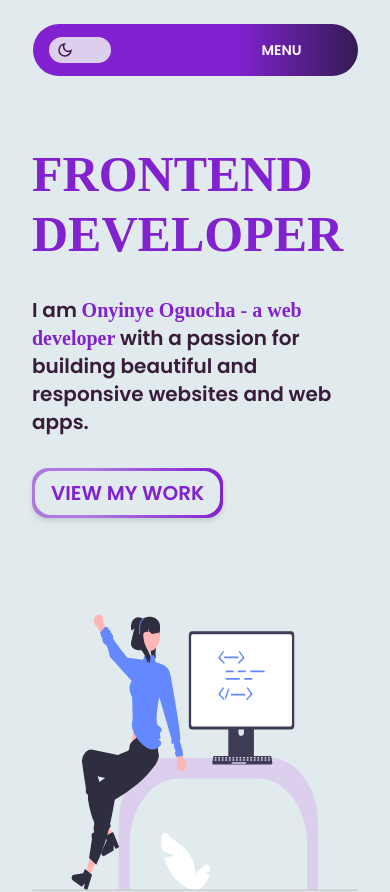
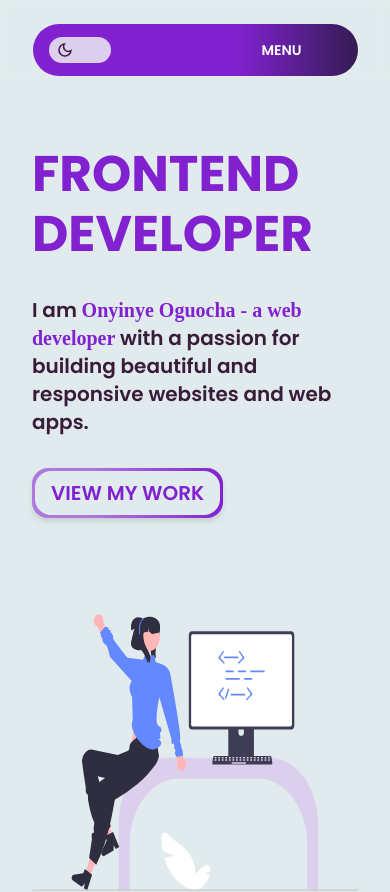
Before and after one commit to stephany247/onyinye-oguocha, a React (Vite) app: page / in a window 390 px wide. Shown: the top 892 px of the page. Built offline with nearby package versions, Linux system fonts and the light colour scheme; some icons are missing; a web font is replaced by a local one.

Commit message:
refactor styling in ContactSection, Footer, and Hero components for improved consistency and responsiveness

```diff
--- a/src/components/ContactSection.jsx
+++ b/src/components/ContactSection.jsx
@@ -27,7 +27,7 @@ function Contact() {
               {buttons.map((button) => (
                 <a
                   key={button}
-                  className={`px-3 py-2 mt-6 mr-6 rounded-lg inline-block drop-shadow-md capitalize text-semibold-20 whitespace-nowrap ${
+                  className={`px-3 py-2 mt-6 mr-6 rounded-lg inline-block drop-shadow-md capitalize text-regular whitespace-nowrap ${
                     selectedButton === button
                       ? "bg-purple text-white border-2 border-purple"
                       : "bg-transparent text-blue-dark border-2 border-blue-dark"
--- a/src/components/Footer.jsx
+++ b/src/components/Footer.jsx
@@ -32,8 +32,8 @@ function Footer() {
   ];
 
   return (
-    <footer className="w-full bg-dark-blue text-light-blue flex flex-col gap-8 items-center justify-center px-8 py-8 md:p-16">
-      <p className="text-regular md:text-semibold-20 text-center">
+    <footer className="w-full bg-dark-blue text-light-blue flex flex-col gap-4 sm:gap-8 items-center justify-center px-8 py-8 md:p-16">
+      <p className="text-sm md:text-regular text-center">
         Designed and developed by Onyinye Oguocha
       </p>
       <div className="flex gap-4 items-center justify-center">
--- a/src/components/Hero.jsx
+++ b/src/components/Hero.jsx
@@ -9,7 +9,7 @@ function Hero() {
     >
       <div className="grid grid-rows-2 md:grid-cols-2 md:grid-rows-none gap-4 justify-center items-center lg:justify-between lg:items-center">
         <div className="flex flex-col gap-8 mt-16 sm:mt-0 md:mt-32 2xl:mt-28">
-          <h1 className="text-h2 sm:text-h1 font-delius text-purple uppercase">
+          <h1 className="text-h2 sm:text-h1 text-purple uppercase">
             Frontend Developer
           </h1>
           <p className="text-semibold-20">
```
